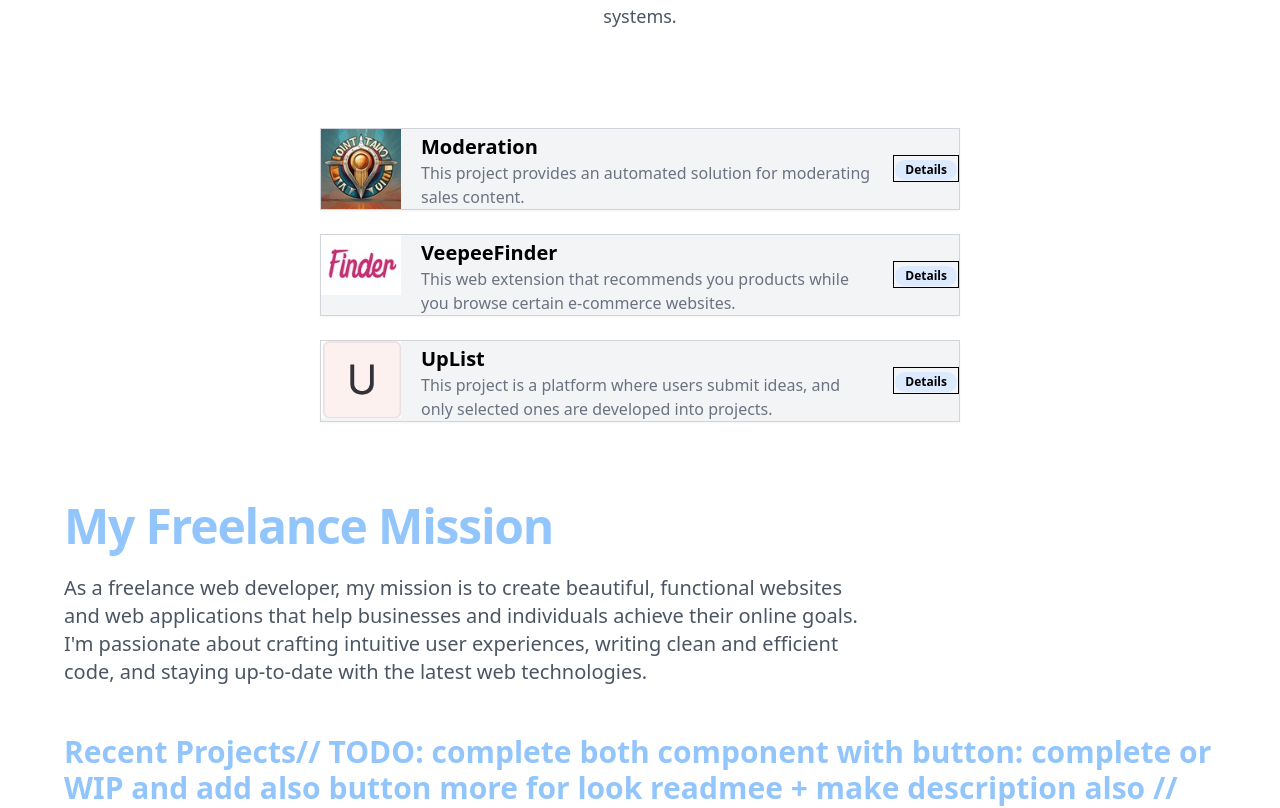
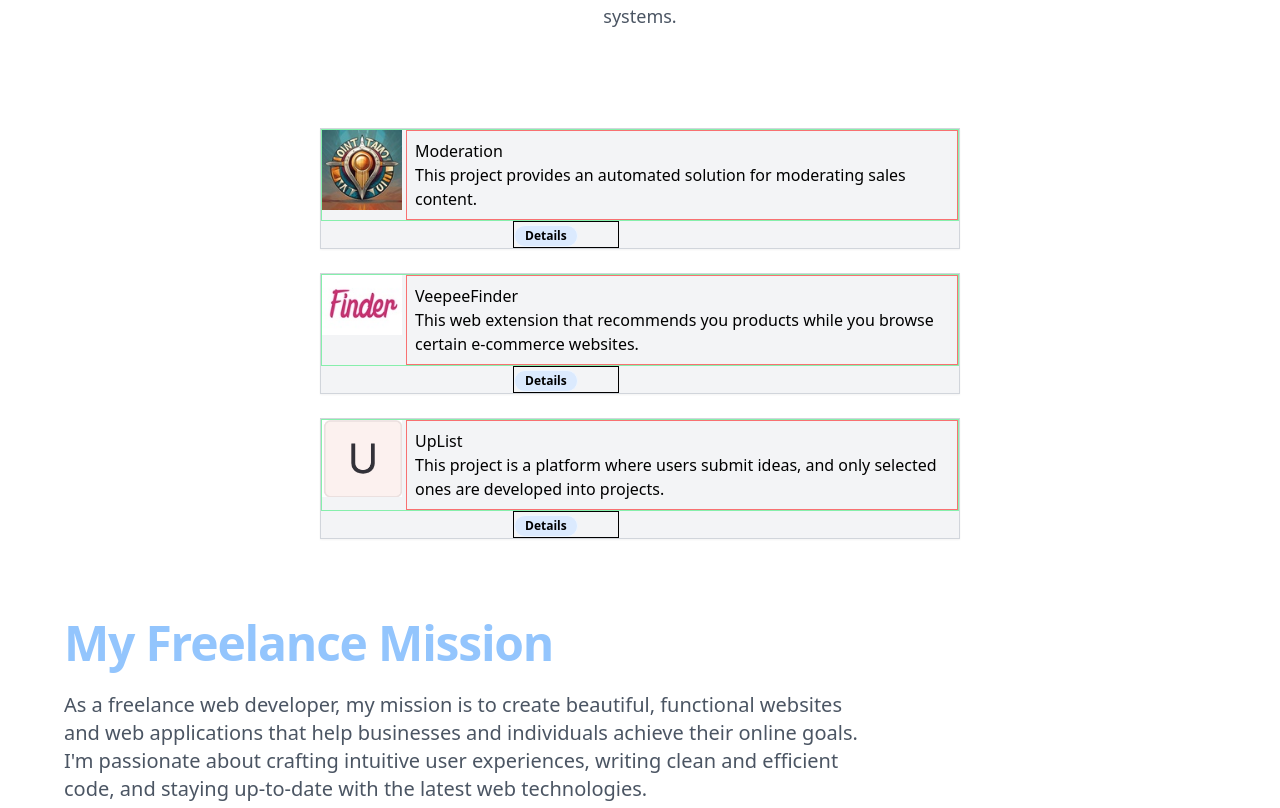
Before and after one commit to guelate/Portfolio, a Next.js app in the folder client/: page / in a window 1280 px wide. Shown: the part 841-1649 px from the top of the page. Built offline with nearby package versions, Linux system fonts and the light colour scheme.

Commit message:
feat(client):card component updated

```diff
--- a/client/app/components/CardVeepeeProject.tsx
+++ b/client/app/components/CardVeepeeProject.tsx
@@ -19,17 +19,15 @@ export default function CardVeepeeProject({
 }: CardVeepeeProjectProps) {
   return (
     <Card id={id} className="border rounded-lg border-gray-300 bg-gray-100">
+      <div className="border border-green-300 flex gap-1 items-start">
+        <Image src={src} alt="Icon Image" width={80} height={80} />
+        <div className="border border-red-400 break-words p-2">
+          <h3 className="">{title}</h3>
+          <p className="t">{description}</p>
+        </div>
+      </div>
 
-      <div className="flex items-center gap-5">
-        <a href={href} className="flex items-start gap-5">
-          <Image src={src} alt="Icon Image" width={80} height={80} />
-          <div className="flex flex-col mt-1">
-            <h3 className="text-xl font-semibold">{title}</h3>
-            <p className="text-gray-500">{description}</p>
-          </div>
-        </a>
-
-        <div className="group border border-black">
+      <div className="group border border-black w-1/6 mx-48">
         <Badge
           variant="secondary"
           className="border border-blue-50 bg-blue-100 hover:bg-blue-200 hover:border-blue-300"
@@ -38,11 +36,9 @@ export default function CardVeepeeProject({
         </Badge>
         <p className="hidden group-hover:block text-gray-900">ckmwcm</p>
       </div>
-      </div>
     </Card>
   );
 }
-
 
 // <Card id={id} className="border rounded-lg border-gray-300 bg-gray-100">
 
```
Lines whose indentation alone changed are shown as unchanged.
